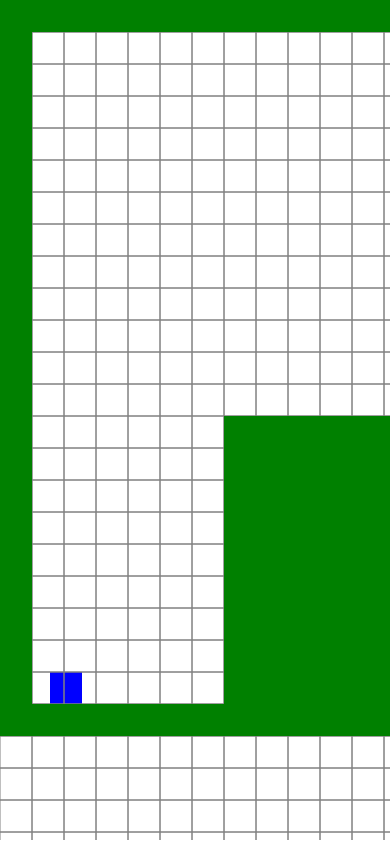
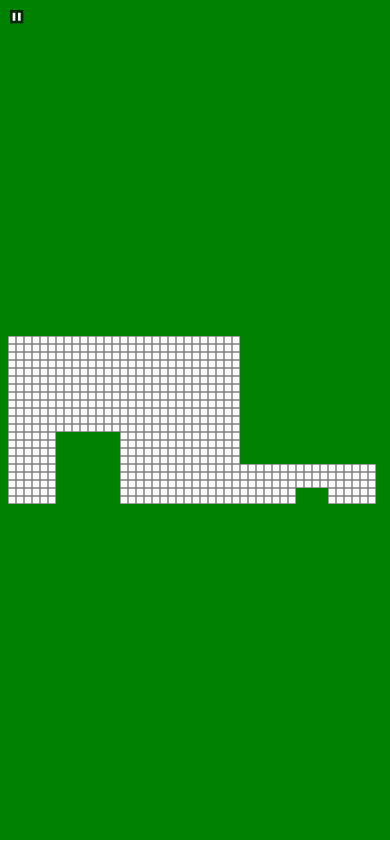
Before and after one commit to KotamanMeOplo/Big-n-Small, a plain HTML site: page index.html in a window 390 px wide. Drawn offline with Linux system fonts and the light colour scheme.

Commit message:
Game is now responsive, started working on pause

```diff
--- a/index.html
+++ b/index.html
@@ -14,9 +14,10 @@
 </style>
 <body>
   <canvas></canvas>
+  <script src="js/script.js"></script>
   <script src="js/level_layouts.js"></script>
   <script src="js/Physics.js"></script>
-  <script src="js/script.js"></script>
+  <script src="js/Pause.js"></script>
   <script src="js/Tiles.js"></script>
   <script src="js/LevelCreator.js"></script>
   <script src="js/Player.js"></script>
--- a/js/Game.js
+++ b/js/Game.js
@@ -4,8 +4,14 @@ class Game {
     NewPlayer.draw(ctx);
     levelCreator.draw(ctx);
     levels.forEach(a => a.draw(ctx));
+    pause.draw(ctx);
 
-    requestAnimationFrame(newGame.draw);
+    if(!pause.isClicked) {
+      requestAnimationFrame(newGame.draw);
+    } else {
+      pause.drawPausedScreen(ctx);
+      pause.handlePaused();
+    }
   };
 }
 
--- a/js/LevelCreator.js
+++ b/js/LevelCreator.js
@@ -18,6 +18,13 @@ class LevelCreator {
 
   createLevel () {
     levels.push(new Level());
+
+    for(let i = 0; i < 23; i ++) {
+      levels[levels.length - 1].layout.push([])
+      for(let j = 0; j < 48; j ++){
+        levels[levels.length - 1].layout[i].push(i === 22 || i === 0 || j === 0 || j === 47 ? '#' : ' ');
+      }
+    }
 
     document.addEventListener('mousedown', e => {
       this.mouse = true;
@@ -41,12 +48,33 @@ class LevelCreator {
 class Level {
   constructor() {
     this.layout = [];
-    for(let i = 0; i * PhObj.cellWidth < canvas.height; i ++) {
-      this.layout.push([])
-      for(let j = 0; j * PhObj.cellWidth < canvas.width; j ++){
-        this.layout[i].push((i + 1) * PhObj.cellWidth >= canvas.height || i === 0 || j === 0 || (j + 1) * PhObj.cellWidth >= canvas.width ? '#' : ' ');
+  }
+
+  centerLevel() {
+    const levelOffsets = {
+      height: Math.ceil(canvas.height / PhObj.cellWidth) - 23,
+      width: Math.ceil(canvas.width / PhObj.cellWidth) - 48
+    };
+
+    for(let i = 0; i < Math.floor(levelOffsets.height / 2); i ++) {
+      this.layout.unshift(this.layout[0 + i]);
+    }
+
+    for(let i = 0; i < levelOffsets.height - Math.floor(levelOffsets.height / 2); i ++) {
+      this.layout.push(this.layout[0]);
+    }
+
+    this.layout = this.layout.map(a => {
+      for(let i = 0; i < Math.floor(levelOffsets.width / 2); i ++) {
+        a.unshift('#');
       }
-    }
+
+      for(let i = 0; i < levelOffsets.width - Math.floor(levelOffsets.width / 2); i ++) {
+        a.push('#');
+      }
+
+      return a;
+    })
   }
 
   draw(context) {
@@ -71,3 +99,4 @@ class Level {
 const levelCreator = new LevelCreator();
 levelCreator.createLevel();
 levels[0].layout = level1;
+levels[0].centerLevel();
--- /dev/null
+++ b/js/Pause.js
@@ -0,0 +1,63 @@
+class Pause {
+  constructor() {
+    this.x = 10;
+    this.y = 10;
+    this.isClicked = false;
+  }
+
+  drawPausedScreen(context) {
+    //Background
+    context.beginPath();
+    context.rect(0, 0, canvas.width, canvas.height);
+    context.fillStyle = 'rgba(0, 0, 0, .7)';
+    context.fill();
+    context.closePath();
+
+    //Background
+    context.beginPath();
+    context.rect(canvas.width / 2 - PhObj.cellWidth / 3 * 2, canvas.height / 2 - PhObj.cellWidth / 3 * 2, PhObj.cellWidth + PhObj.cellWidth / 3 * 2, PhObj.cellWidth + PhObj.cellWidth / 3 * 2);
+    context.fillStyle = 'rgba(0, 0, 0, .7)';
+    context.fill();
+    context.closePath();
+
+    //Play Symbol
+    context.beginPath();
+    context.moveTo(canvas.width / 2 - PhObj.cellWidth / 2, canvas.height / 2 - PhObj.cellWidth / 2);
+    context.lineTo(canvas.width / 2 + PhObj.cellWidth / 2, canvas.height / 2);
+    context.lineTo(canvas.width / 2 - PhObj.cellWidth / 2, canvas.height / 2 + PhObj.cellWidth / 2);
+    context.fillStyle = 'white';
+    context.fill();
+    context.closePath();
+  }
+
+  handlePaused() {
+    console.log('hey');
+  }
+
+  draw(context) {
+    //Background
+    context.beginPath();
+    context.rect(this.x, this. y, PhObj.cellWidth + PhObj.cellWidth / 3 * 2, PhObj.cellWidth + PhObj.cellWidth / 3 * 2);
+    context.fillStyle = 'rgba(0, 0, 0, .7)';
+    context.fill();
+    context.closePath();
+
+    //Horizontal Bars
+    context.beginPath();
+    context.rect(this.x + PhObj.cellWidth / 3, this.y + PhObj.cellWidth / 3, PhObj.cellWidth / 3, PhObj.cellWidth);
+    context.rect(this.x + PhObj.cellWidth / 3 + PhObj.cellWidth / 3 * 2, this.y + PhObj.cellWidth / 3, PhObj.cellWidth / 3, PhObj.cellWidth);
+    context.fillStyle = 'white';
+    context.fill();
+    context.closePath();
+  }
+};
+
+const pause = new Pause();
+
+document.addEventListener('click', e => {
+  if(e.x > pause.x && e.x < pause.x + PhObj.cellWidth / 3 * 5 && e.y > pause.y && e.y < pause.y + PhObj.cellWidth / 3 * 5) {
+    pause.isClicked = true;
+  }
+})
+
+document.addEventListener('mouseup', _ => pause.isClicked = false);
--- a/js/Physics.js
+++ b/js/Physics.js
@@ -1,7 +1,7 @@
 class Physics {
   constructor() {
-    this.gravity = .7;
-    this.cellWidth = 32;
+    this.cellWidth = Math.floor(Math.min(canvas.width / 48, canvas.height / 23));
+    this.gravity = this.cellWidth / 32 * .7;
   }
 
   round(a){
--- a/js/Player.js
+++ b/js/Player.js
@@ -1,10 +1,10 @@
 class Player {
   constructor() {
-    this.x = 50;
+    this.x = 100;
     this.y = 50;
     this.vspeed = 0;
     this.hspeed = 0;
-    this.speed = 10;
+    this.speed = PhObj.cellWidth / 32 * 10
     this.jspeed = this.speed * 2;
     this.size = PhObj.cellWidth;
     this.left = false;
@@ -14,11 +14,10 @@ class Player {
   }
 
   manageCollisions() {
-    console.log(PhObj.brickCollisions(this.x, this.y, this.size, '#'));
     //Springs
     const springCollisions = PhObj.brickCollisions(this.x, this.y, this.size, '=');
     if(Object.keys(springCollisions).some(a => springCollisions[a])) {
-      this.vspeed -= this.jspeed;
+      this.vspeed = - this.vspeed;
     }
 
     //Spikes
```
